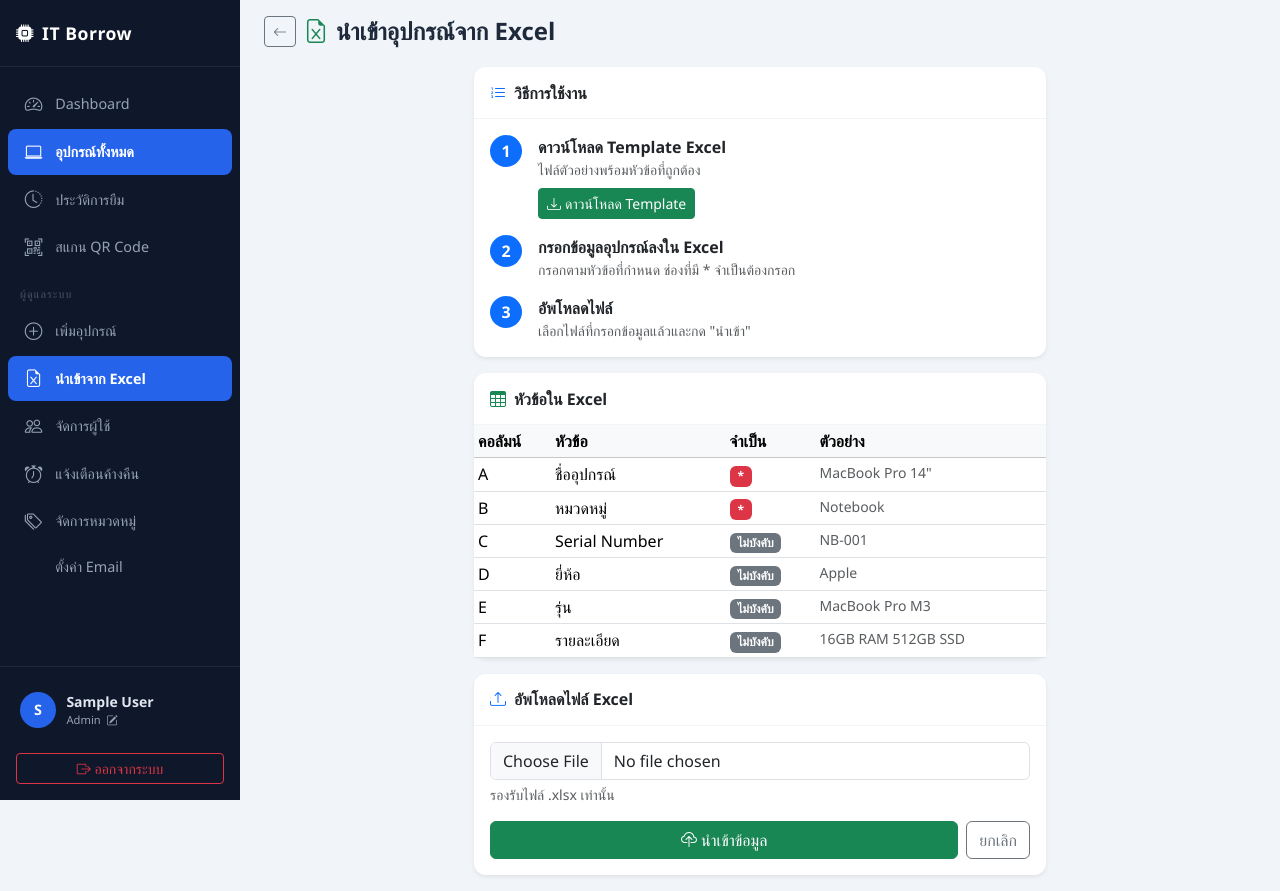
After one commit to MINDKYLO/Tlib, a Flask app: page /admin/import-equipment in a window 1280 px wide. The commit adds this page. Run offline with Flask 3, Linux system fonts and the light colour scheme; the visitor is signed in with stand-in values (Sample User, id 1); parts of the project's set-up code (start-up, migrations or seed data) failed here and were passed over; some libraries are stand-ins or nearby versions.

Commit message:
feat: import equipment from Excel with downloadable template

```diff
--- a/app.py
+++ b/app.py
@@ -845,6 +845,105 @@ def email_settings_page():
     return render_template('email_settings.html', cfg=cfg)
 
 
+# ── IMPORT EQUIPMENT FROM EXCEL ────────────────────────────────────────────────
+
+@app.route('/admin/import-equipment', methods=['GET', 'POST'])
+@admin_required
+def import_equipment():
+    if request.method == 'POST':
+        f = request.files.get('excel_file')
+        if not f or not f.filename.endswith(('.xlsx', '.xls')):
+            flash('กรุณาอัพโหลดไฟล์ Excel (.xlsx) เท่านั้น', 'danger')
+            return redirect(url_for('import_equipment'))
+
+        try:
+            wb   = openpyxl.load_workbook(f, read_only=True)
+            ws   = wb.active
+            rows = list(ws.iter_rows(min_row=2, values_only=True))
+
+            conn   = get_db()
+            added  = 0
+            skipped = []
+
+            for i, row in enumerate(rows, start=2):
+                if not row or not row[0]:
+                    continue
+                name     = str(row[0]).strip() if row[0] else ''
+                category = str(row[1]).strip() if len(row) > 1 and row[1] else 'Other'
+                serial   = str(row[2]).strip() if len(row) > 2 and row[2] else None
+                brand    = str(row[3]).strip() if len(row) > 3 and row[3] else ''
+                model    = str(row[4]).strip() if len(row) > 4 and row[4] else ''
+                desc     = str(row[5]).strip() if len(row) > 5 and row[5] else ''
+
+                if not name:
+                    continue
+                if serial == '':
+                    serial = None
+
+                try:
+                    db_execute(conn, '''INSERT INTO equipment
+                               (name, category, serial_number, brand, model, description)
+                               VALUES (%s,%s,%s,%s,%s,%s)''',
+                               (name, category, serial, brand, model, desc))
+                    conn.commit()
+                    added += 1
+                except psycopg2.IntegrityError:
+                    conn.rollback()
+                    skipped.append(f'แถว {i}: Serial "{serial}" ซ้ำ')
+
+            conn.close()
+            if added:
+                flash(f'นำเข้าสำเร็จ {added} รายการ', 'success')
+            if skipped:
+                flash('ข้ามรายการซ้ำ: ' + ', '.join(skipped), 'warning')
+            return redirect(url_for('equipment_list'))
+
+        except Exception as e:
+            flash(f'เกิดข้อผิดพลาด: {str(e)}', 'danger')
+            return redirect(url_for('import_equipment'))
+
+    return render_template('import_equipment.html')
+
+
+@app.route('/admin/import-equipment/template')
+@admin_required
+def download_import_template():
+    wb = openpyxl.Workbook()
+    ws = wb.active
+    ws.title = 'อุปกรณ์'
+
+    headers = ['ชื่ออุปกรณ์ *', 'หมวดหมู่ *', 'Serial Number', 'ยี่ห้อ', 'รุ่น', 'รายละเอียด']
+    hdr_fill = PatternFill('solid', fgColor='2563EB')
+    hdr_font = Font(bold=True, color='FFFFFF', size=11)
+
+    for col, h in enumerate(headers, 1):
+        cell = ws.cell(row=1, column=col, value=h)
+        cell.fill = hdr_fill
+        cell.font = hdr_font
+        cell.alignment = Alignment(horizontal='center')
+
+    # ตัวอย่างข้อมูล
+    examples = [
+        ('MacBook Pro 14"', 'Notebook', 'NB-001', 'Apple', 'MacBook Pro M3', '16GB RAM 512GB SSD'),
+        ('Dell Monitor 27"', 'Monitor', 'MN-001', 'Dell', 'U2722D', '4K IPS'),
+        ('iPhone 15 Pro', 'Mobile', 'MB-001', 'Apple', 'iPhone 15 Pro', '256GB'),
+    ]
+    for r, ex in enumerate(examples, 2):
+        for c, v in enumerate(ex, 1):
+            ws.cell(row=r, column=c, value=v)
+
+    widths = [25, 15, 18, 12, 20, 30]
+    for i, w in enumerate(widths, 1):
+        ws.column_dimensions[get_column_letter(i)].width = w
+
+    buf = io.BytesIO()
+    wb.save(buf)
+    buf.seek(0)
+    return Response(buf.getvalue(),
+                    mimetype='application/vnd.openxmlformats-officedocument.spreadsheetml.sheet',
+                    headers={'Content-Disposition': 'attachment; filename=equipment_template.xlsx'})
+
+
 # ── SCAN QR ────────────────────────────────────────────────────────────────────
 
 @app.route('/scan')
--- a/templates/base.html
+++ b/templates/base.html
@@ -40,6 +40,10 @@
     <a href="{{ url_for('add_equipment') }}"
        class="nav-link {% if request.endpoint == 'add_equipment' %}active{% endif %}">
       <i class="bi bi-plus-circle"></i><span>เพิ่มอุปกรณ์</span>
+    </a>
+    <a href="{{ url_for('import_equipment') }}"
+       class="nav-link {% if request.endpoint == 'import_equipment' %}active{% endif %}">
+      <i class="bi bi-file-earmark-excel"></i><span>นำเข้าจาก Excel</span>
     </a>
     <a href="{{ url_for('user_list') }}"
        class="nav-link {% if 'user' in (request.endpoint or '') and request.endpoint != 'dashboard' %}active{% endif %}">
--- /dev/null
+++ b/templates/import_equipment.html
@@ -0,0 +1,105 @@
+{% extends 'base.html' %}
+{% block title %}นำเข้าอุปกรณ์จาก Excel{% endblock %}
+
+{% block content %}
+<div class="page-header d-flex align-items-center gap-2">
+  <a href="{{ url_for('equipment_list') }}" class="btn btn-sm btn-outline-secondary">
+    <i class="bi bi-arrow-left"></i>
+  </a>
+  <h4 class="mb-0 fw-bold">
+    <i class="bi bi-file-earmark-excel me-2 text-success"></i>นำเข้าอุปกรณ์จาก Excel
+  </h4>
+</div>
+
+<div class="row justify-content-center g-3">
+  <div class="col-lg-7">
+
+    <!-- ขั้นตอน -->
+    <div class="card shadow-sm mb-3">
+      <div class="card-header fw-semibold">
+        <i class="bi bi-list-ol me-2 text-primary"></i>วิธีการใช้งาน
+      </div>
+      <div class="card-body">
+        <div class="d-flex flex-column gap-3">
+          <div class="d-flex align-items-start gap-3">
+            <div class="rounded-circle bg-primary text-white d-flex align-items-center justify-content-center fw-bold"
+                 style="width:32px;height:32px;min-width:32px">1</div>
+            <div>
+              <div class="fw-semibold">ดาวน์โหลด Template Excel</div>
+              <div class="text-muted small">ไฟล์ตัวอย่างพร้อมหัวข้อที่ถูกต้อง</div>
+              <a href="{{ url_for('download_import_template') }}"
+                 class="btn btn-sm btn-success mt-2">
+                <i class="bi bi-download me-1"></i>ดาวน์โหลด Template
+              </a>
+            </div>
+          </div>
+          <div class="d-flex align-items-start gap-3">
+            <div class="rounded-circle bg-primary text-white d-flex align-items-center justify-content-center fw-bold"
+                 style="width:32px;height:32px;min-width:32px">2</div>
+            <div>
+              <div class="fw-semibold">กรอกข้อมูลอุปกรณ์ลงใน Excel</div>
+              <div class="text-muted small">กรอกตามหัวข้อที่กำหนด ช่องที่มี * จำเป็นต้องกรอก</div>
+            </div>
+          </div>
+          <div class="d-flex align-items-start gap-3">
+            <div class="rounded-circle bg-primary text-white d-flex align-items-center justify-content-center fw-bold"
+                 style="width:32px;height:32px;min-width:32px">3</div>
+            <div>
+              <div class="fw-semibold">อัพโหลดไฟล์</div>
+              <div class="text-muted small">เลือกไฟล์ที่กรอกข้อมูลแล้วและกด "นำเข้า"</div>
+            </div>
+          </div>
+        </div>
+      </div>
+    </div>
+
+    <!-- หัวข้อ Excel -->
+    <div class="card shadow-sm mb-3">
+      <div class="card-header fw-semibold">
+        <i class="bi bi-table me-2 text-success"></i>หัวข้อใน Excel
+      </div>
+      <div class="card-body p-0">
+        <div class="table-responsive">
+          <table class="table table-sm mb-0">
+            <thead class="table-light">
+              <tr><th>คอลัมน์</th><th>หัวข้อ</th><th>จำเป็น</th><th>ตัวอย่าง</th></tr>
+            </thead>
+            <tbody>
+              <tr><td>A</td><td>ชื่ออุปกรณ์</td><td><span class="badge bg-danger">*</span></td><td class="text-muted small">MacBook Pro 14"</td></tr>
+              <tr><td>B</td><td>หมวดหมู่</td><td><span class="badge bg-danger">*</span></td><td class="text-muted small">Notebook</td></tr>
+              <tr><td>C</td><td>Serial Number</td><td><span class="badge bg-secondary">ไม่บังคับ</span></td><td class="text-muted small">NB-001</td></tr>
+              <tr><td>D</td><td>ยี่ห้อ</td><td><span class="badge bg-secondary">ไม่บังคับ</span></td><td class="text-muted small">Apple</td></tr>
+              <tr><td>E</td><td>รุ่น</td><td><span class="badge bg-secondary">ไม่บังคับ</span></td><td class="text-muted small">MacBook Pro M3</td></tr>
+              <tr><td>F</td><td>รายละเอียด</td><td><span class="badge bg-secondary">ไม่บังคับ</span></td><td class="text-muted small">16GB RAM 512GB SSD</td></tr>
+            </tbody>
+          </table>
+        </div>
+      </div>
+    </div>
+
+    <!-- อัพโหลด -->
+    <div class="card shadow-sm">
+      <div class="card-header fw-semibold">
+        <i class="bi bi-upload me-2 text-primary"></i>อัพโหลดไฟล์ Excel
+      </div>
+      <div class="card-body">
+        <form method="POST" action="{{ url_for('import_equipment') }}"
+              enctype="multipart/form-data">
+          <div class="mb-3">
+            <input type="file" name="excel_file" class="form-control"
+                   accept=".xlsx,.xls" required>
+            <div class="form-text">รองรับไฟล์ .xlsx เท่านั้น</div>
+          </div>
+          <div class="d-flex gap-2">
+            <button type="submit" class="btn btn-success flex-grow-1">
+              <i class="bi bi-cloud-upload me-1"></i>นำเข้าข้อมูล
+            </button>
+            <a href="{{ url_for('equipment_list') }}" class="btn btn-outline-secondary">ยกเลิก</a>
+          </div>
+        </form>
+      </div>
+    </div>
+
+  </div>
+</div>
+{% endblock %}
```
